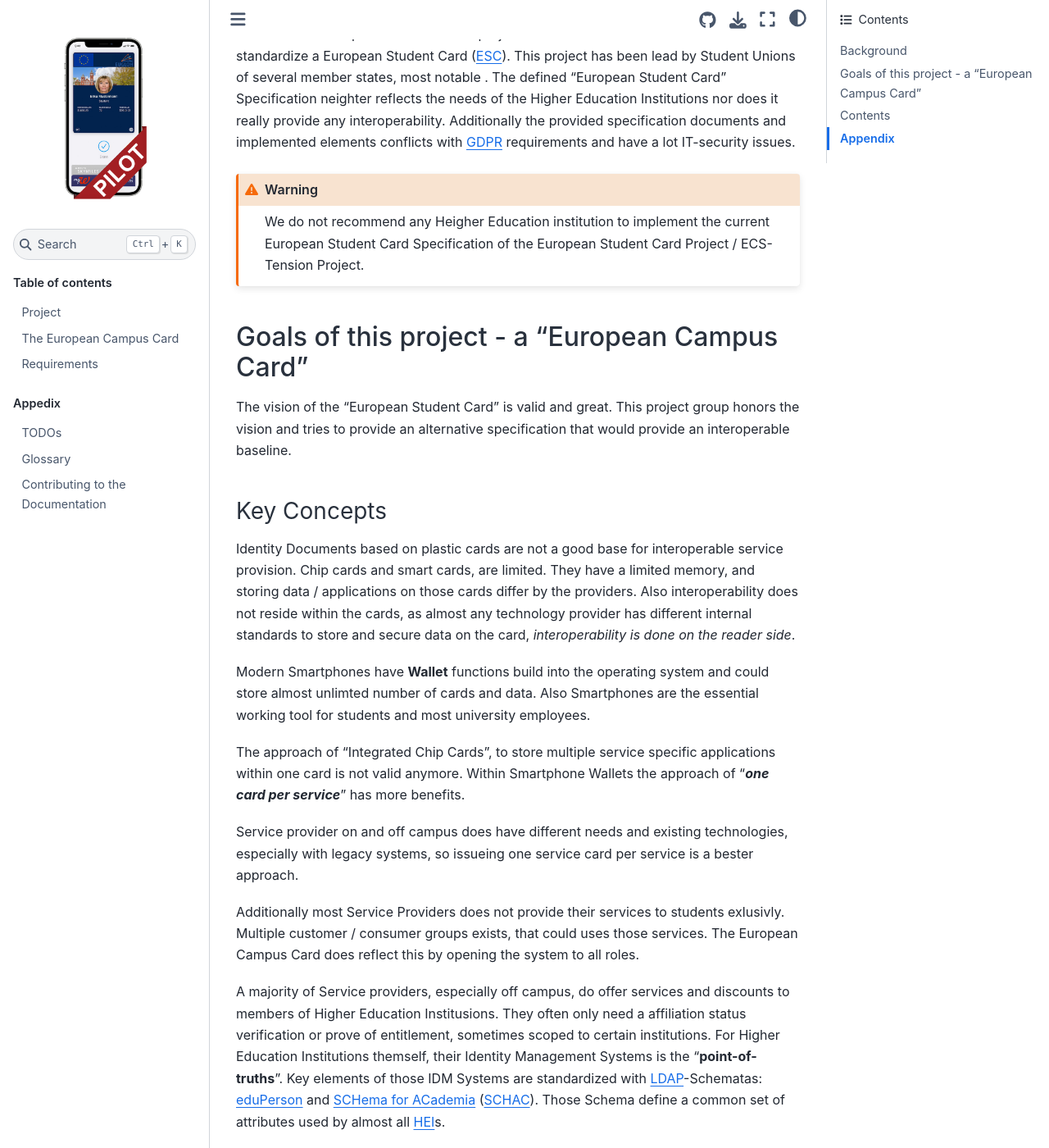
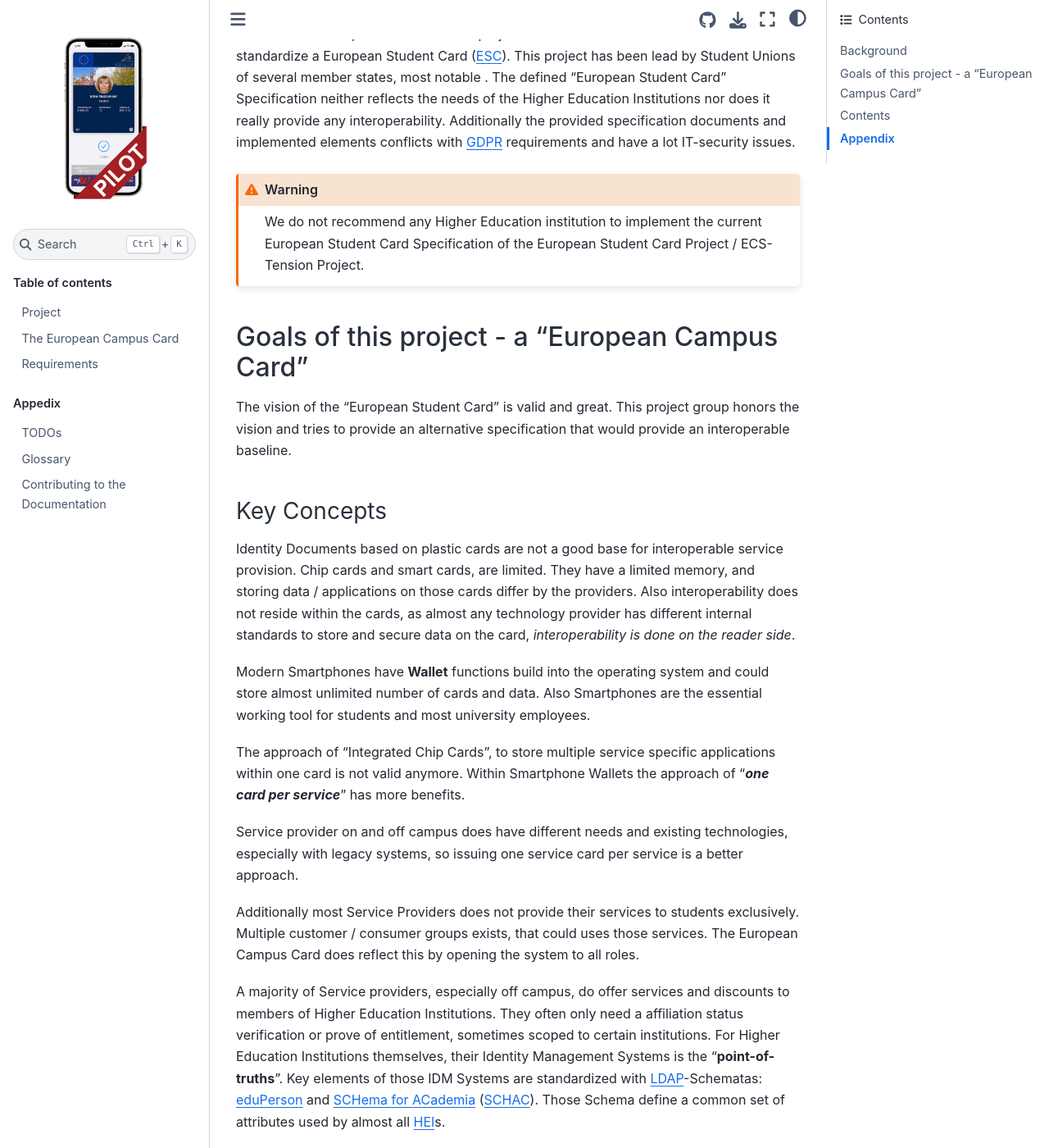
Before and after one commit to ECC-Pilot/documentation, a Sphinx documentation site: the page built from source/index.md, in a window 1280 px wide and 1400 px high, scrolled down 787 px. Shown: the whole window at 82% size. Built offline with Sphinx 7.4.7 and the Sphinx Book theme 1.1.4, drawn with Linux system fonts in a browser that asks for light colours; some of the changed text lies outside the part shown.

Commit message:
spelling

````diff
--- a/source/index.md
+++ b/source/index.md
@@ -9,9 +9,9 @@ contain the root `toctree` directive.
 % Abstract
 
 Project and Requirement Documentation for the "**European Campus Card**" **Pilot Project** by the EUGLOH Work Package - Campus Life.
-Providing a digitized card pilot for European Heigher Education Institutions - *A European Campus Card for Interoperable Services* - and a Framework for additional digitized service cards.
+Providing a digitized card pilot for European Higher Education Institutions - *A European Campus Card for Interoperable Services* - and a Framework for additional digitized service cards.
 
-This Projects aims at specifing a new, better version of the [European Student Card](https://europeanstudentcard.eu/) ({term}`ESC`) idea, in such a way, that it actually provides an baseline for interoperable services and fulfil the vision of the European Student Card Initiative ({term}`ESCI`).
+This Projects aims at specifying a new, better version of the [European Student Card](https://europeanstudentcard.eu/) ({term}`ESC`) idea, in such a way, that it actually provides an baseline for interoperable services and fulfil the vision of the European Student Card Initiative ({term}`ESCI`).
 
 ```{note}
 This document is work in progress.
@@ -25,11 +25,11 @@ The European Commission and the Erasmus+ Program has defined a roadmap for digit
 
 Within this roadmap and vision several projects as have been defined and funded to standardize a European Student Card ({term}`ESC`).
 This project has been lead by Student Unions of several member states, most notable .
-The defined "European Student Card" Specification neighter reflects the needs of the Higher Education Institutions nor does it really provide any interoperability.
+The defined "European Student Card" Specification neither reflects the needs of the Higher Education Institutions nor does it really provide any interoperability.
 Additionally the provided specification documents and implemented elements conflicts with {term}`GDPR` requirements and have a lot IT-security issues.
 
 ```{warning}
-We do not recommend any Heigher Education institution to implement the current European Student Card Specification of the European Student Card Project / ECS-Tension Project.
+We do not recommend any Higher Education institution to implement the current European Student Card Specification of the European Student Card Project / ECS-Tension Project.
 ```
 
 ## Goals of this project - a "European Campus Card"
@@ -44,25 +44,25 @@ Chip cards and smart cards, are limited.
 They have a limited memory, and storing data / applications on those cards differ by the providers.
 Also interoperability does not reside within the cards, as almost any technology provider has different internal standards to store and secure data on the card, *interoperability is done on the reader side*.
 
-Modern Smartphones have **Wallet** functions build into the operating system and could store almost unlimted number of cards and data.
+Modern Smartphones have **Wallet** functions build into the operating system and could store almost unlimited number of cards and data.
 Also Smartphones are the essential working tool for students and most university employees.
 
 The approach of "Integrated Chip Cards", to store multiple service specific applications within one card is not valid anymore.
 Within Smartphone Wallets the approach of "***one card per service***" has more benefits.
 
-Service provider on and off campus does have different needs and existing technologies, especially with legacy systems, so issueing one service card per service is a bester approach.
+Service provider on and off campus does have different needs and existing technologies, especially with legacy systems, so issuing one service card per service is a better approach.
 
-Additionally most Service Providers does not provide their services to students exlusivly.
+Additionally most Service Providers does not provide their services to students exclusively.
 Multiple customer / consumer groups exists, that could uses those services.
 The European Campus Card does reflect this by opening the system to all roles.
 
-A majority of Service providers, especially off campus, do offer services and discounts to members of Higher Education Institusions.
+A majority of Service providers, especially off campus, do offer services and discounts to members of Higher Education Institutions.
 They often only need a affiliation status verification or prove of entitlement, sometimes scoped to certain institutions.
-For Higher Education Institutions themself, their Identity Management Systems is the "**point-of-truths**".
+For Higher Education Institutions themselves, their Identity Management Systems is the "**point-of-truths**".
 Key elements of those IDM Systems are standardized with {term}`LDAP`-Schematas: [eduPerson](https://wiki.refeds.org/display/STAN/eduPerson) and [SCHema for ACademia](https://wiki.refeds.org/display/STAN/SCHAC) ({term}`SCHAC`).
 Those Schema define a common set of attributes used by almost all {term}`HEI`s.
 
-The {term}`eduPerson` specification defines an enumeration of permissible values for roles: [eduPersonAffiliaction](https://wiki.refeds.org/display/STAN/eduPerson+2021-11#eduPerson202111-eduPersonAffiliation)
+The {term}`eduPerson` specification defines an enumeration of permissible values for roles: [eduPersonAffiliation](https://wiki.refeds.org/display/STAN/eduPerson+2021-11#eduPerson202111-eduPersonAffiliation)
 
 * faculty
 * student
@@ -93,23 +93,14 @@ graph TD
     employee --> member
 ```
 
+### Deliverable's
 
-
-### Deliverables
-
-* API for issueing European Campus Card, containing at least the DEUinfo core application
+* API for issuing European Campus Card, containing at least the DEUinfo core application
 * API for Service Discovery (central database)
 * A Verification System
    * API to verify a card
    * A Smartphone App to verify a card
    * A contactless reader that could verify a card
-
-
-
-
-
-
-
 
 ## Contents
 
````
Also changed, not shown: other parts of source/index.md (+1 -1 lines), source/project/index.md (+1 -1 lines), source/todolist.md (line endings or trailing spaces).
